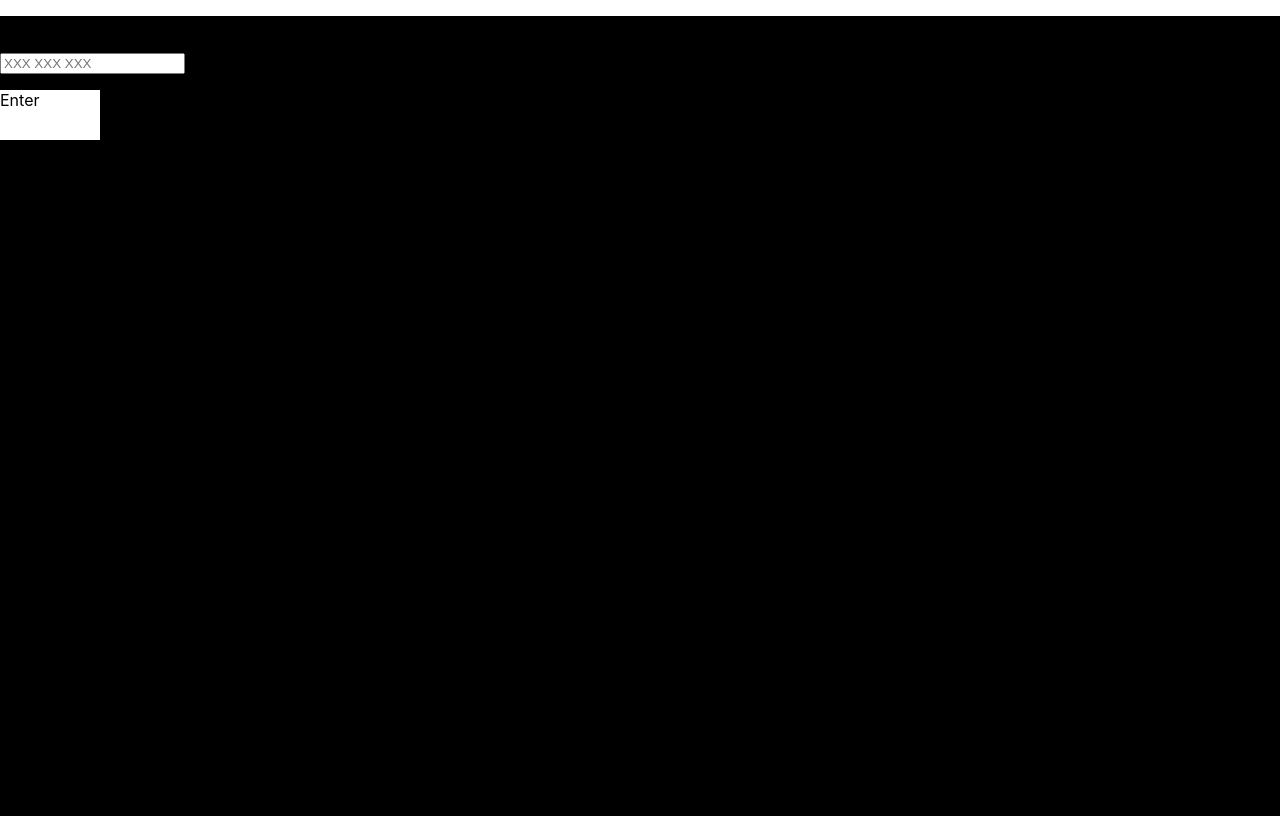
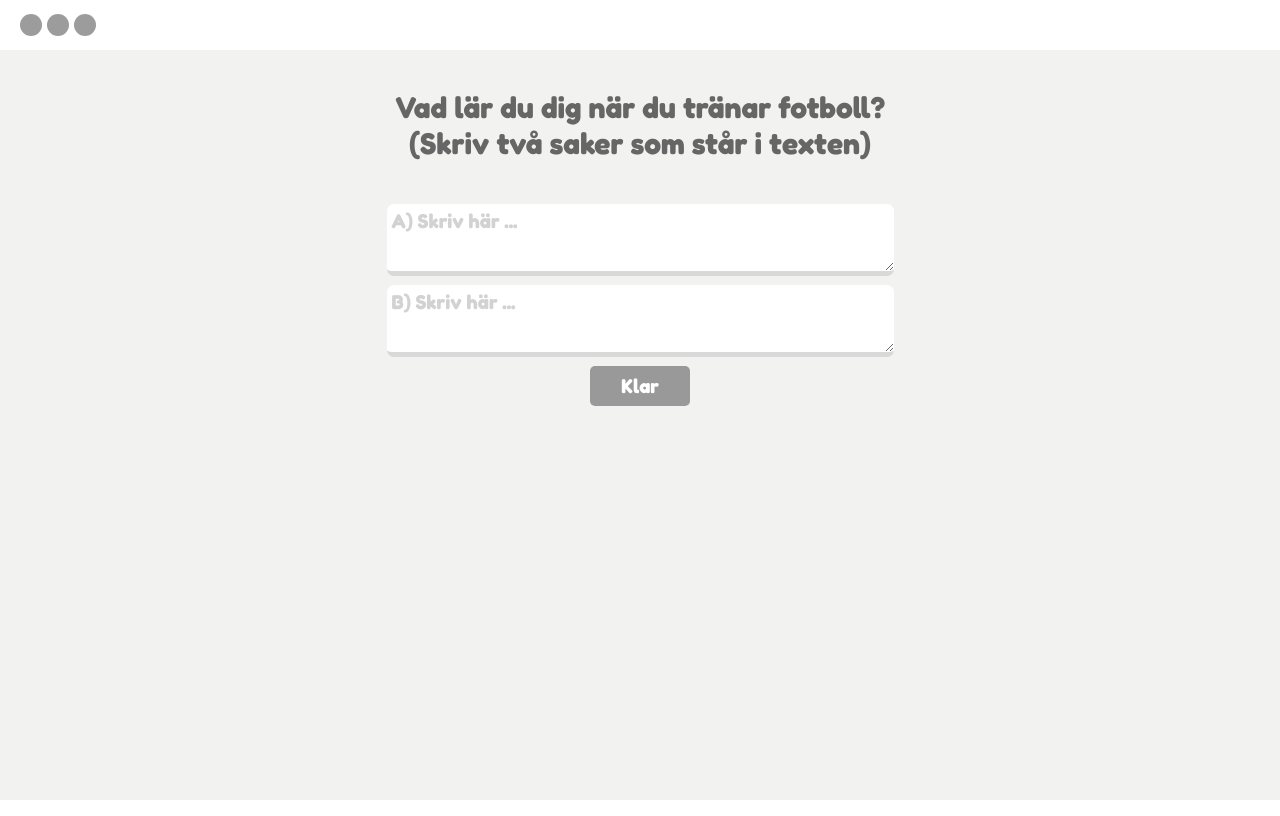
Before and after one commit to fluffyshark/client-school-app, a React (Create React App) app: page / in a window 1280 px wide. Built offline with nearby package versions, Linux system fonts and the light colour scheme.

Commit message:
Quiz - Added Multiple choice and textarea input.

```diff
--- a/public/index.html
+++ b/public/index.html
@@ -1,14 +1,16 @@
 <!DOCTYPE html>
 <html lang="en">
+
 <head>
   <meta charset="utf-8" />
   <link rel="icon" href="%PUBLIC_URL%/favicon.ico" />
   <meta name="viewport" content="width=device-width, initial-scale=1" />
   <meta name="theme-color" content="#000000" />
-    <meta
-      name="description"
-      content="Web site created using create-react-app"
-    />
+  <meta name="description" content="Web site created using create-react-app" />
+  <link rel="preconnect" href="https://fonts.googleapis.com">
+  <link rel="preconnect" href="https://fonts.gstatic.com" crossorigin>
+  <link href="https://fonts.googleapis.com/css2?family=Fredoka:wght@700&family=Luckiest+Guy&display=swap"
+    rel="stylesheet">
   <link rel="apple-touch-icon" href="%PUBLIC_URL%/logo192.png" />
   <!--
       manifest.json provides metadata used when your web app is installed on a
@@ -26,6 +28,7 @@
     -->
   <title>React App</title>
 </head>
+
 <body>
   <noscript>You need to enable JavaScript to run this app.</noscript>
   <div id="root"></div>
@@ -40,4 +43,5 @@
       To create a production bundle, use `npm run build` or `yarn build`.
     -->
 </body>
+
 </html>
--- a/src/App.tsx
+++ b/src/App.tsx
@@ -3,6 +3,7 @@ import { BrowserRouter, Routes, Route } from "react-router-dom";
 import { AuthContextProvider } from "./components/context/authContext";
 import Login from './pages/login/Login';
 import './App.css';
+import Quiz from './pages/quiz/Quiz';
 
 function App() {
 
@@ -23,8 +24,8 @@ function App() {
     <BrowserRouter>
       <AuthContextProvider>
         <Routes>
-          <Route path="/" element={<Login getUserCredentials={getUserCredentials} />} />
-
+          <Route path="/login" element={<Login getUserCredentials={getUserCredentials} />} />
+          <Route path="/" element={<Quiz />} />
         </Routes>
       </AuthContextProvider>
     </BrowserRouter>
--- /dev/null
+++ b/src/components/navbar/Navbar.tsx
@@ -0,0 +1,25 @@
+import React from 'react'
+import "./navbar.scss"
+import { lasforstaelse2 } from "../../pages/quiz/questions/questions"
+
+type Props = {
+    setQuizOrder: any
+}
+
+const Navbar = ({ setQuizOrder }: Props) => {
+    return (
+        <div className='navbar'>
+
+            <div className="left">
+                {lasforstaelse2.map((question, i) => {
+                    return <div key={i} className="progressCicle" onClick={() => setQuizOrder(i)}></div>
+                })}
+
+            </div>
+
+            <div className="right"></div>
+        </div>
+    )
+}
+
+export default Navbar
--- /dev/null
+++ b/src/components/navbar/navbar.scss
@@ -0,0 +1,35 @@
+@mixin flex($justify, $align, $direction) {
+    display: flex;
+    align-items: $align;
+    justify-content: $justify;
+    flex-direction: $direction;
+}
+
+
+.navbar {
+    width: 100%;
+    height: 50px;
+    background-color: white;
+    @include flex(space-between, center, row);
+
+    .left {
+        width: 50%;
+        height: 100%;
+        @include flex(flex-start, center, row);
+        padding-left: 20px;
+        box-sizing: border-box;
+        gap: 5px;
+
+        .progressCicle {
+            width: 22px;
+            height: 22px;
+            border-radius: 100%;
+            background-color: #9c9c9c;
+        }
+    }
+
+    .right {
+        width: 100px;
+        height: 100%;
+    }
+}
--- a/src/pages/login/login.scss
+++ b/src/pages/login/login.scss
@@ -1,3 +1,12 @@
+@mixin flex($justify, $align, $direction) {
+    display: flex;
+    align-items: $align;
+    justify-content: $justify;
+    flex-direction: $direction;
+}
+
+
+
 .login {
     width: 100%;
     height: 100vh;
--- /dev/null
+++ b/src/pages/quiz/Quiz.tsx
@@ -0,0 +1,44 @@
+import React, { useState } from 'react'
+import "./quiz.scss"
+import Navbar from '../../components/navbar/Navbar'
+import mall from "../../assets/mall.png"
+import TwoTextAresForms from './components/TwoTextAresForms'
+import AnswerAllt from './components/AnswerAllt'
+import { lasforstaelse2 } from "./questions/questions"
+
+type Props = {}
+
+const Quiz = (props: Props) => {
+
+    const [quizOrder, setQuizOrder] = useState(1)
+
+
+
+
+
+    return (
+        <div className='quiz'>
+            <Navbar setQuizOrder={setQuizOrder} />
+            {/* <img src={mall} alt="" /> */}
+            <div className="mainContent">
+
+                {lasforstaelse2.map((quiz_question, i) => {
+                    if (quiz_question.type === "answerAlt") {
+                        if (quizOrder === quiz_question.order) {
+                            return <AnswerAllt key={i} quiz_question={quiz_question} />
+                        }
+
+                    } else if (quiz_question.type === "textarea") {
+                        if (quizOrder === quiz_question.order) {
+                            return <TwoTextAresForms key={i} quiz_question={quiz_question} />
+                        }
+                    }
+
+                })}
+
+            </div>
+        </div>
+    )
+}
+
+export default Quiz
--- /dev/null
+++ b/src/pages/quiz/components/AnswerAllt.tsx
@@ -0,0 +1,26 @@
+import React from 'react'
+import "./answerAllt.scss"
+
+type Props = {
+    quiz_question: any
+}
+
+const AnswerAllt = ({ quiz_question }: Props) => {
+    return (
+        <div className='answerAlt'>
+            <div className="answerAlt_questionArea">
+                <p style={{ width: `${quiz_question.questionWith}` }}>{quiz_question.question}</p>
+            </div>
+            <div className="answerAlt_answerArea">
+
+                <div id="answerA" className="answerAlt"><p>{quiz_question.alt1}</p></div>
+                <div id="answerB" className="answerAlt"><p>{quiz_question.alt2}</p></div>
+                <div id="answerC" className="answerAlt"><p>{quiz_question.alt3}</p></div>
+                <div id="answerD" className="answerAlt"><p>{quiz_question.alt4}</p></div>
+
+            </div>
+        </div>
+    )
+}
+
+export default AnswerAllt
--- /dev/null
+++ b/src/pages/quiz/components/TwoTextAresForms.tsx
@@ -0,0 +1,74 @@
+import React, { useState } from 'react';
+import "./twoTextAresForm.scss"
+
+interface FormState {
+    field1: string;
+    field2: string;
+}
+
+interface Props {
+    quiz_question: any
+}
+
+const TwoTextAresForms = ({ quiz_question }: Props) => {
+
+    const [formData, setFormData] = useState<FormState>({
+        field1: '',
+        field2: '',
+    });
+
+    const handleChange = (event: React.ChangeEvent<HTMLTextAreaElement>) => {
+        const { name, value } = event.target;
+        setFormData({
+            ...formData,
+            [name]: value,
+        });
+    };
+
+    const handleSubmit = (event: React.FormEvent) => {
+        event.preventDefault();
+        // You can handle form submission here, e.g., send data to an API
+        console.log('Form Data:', formData);
+    };
+
+    return (
+
+        <div className='textAreaForm'>
+            <div className="textArea_questionArea">
+                <p style={{ width: `${quiz_question.questionWith}` }}>{quiz_question.question}</p>
+
+            </div>
+            <div className="textArea_answerArea">
+
+                <form onSubmit={handleSubmit}>
+                    <div>
+
+                        <textarea
+                            id="field1"
+                            name="field1"
+                            value={formData.field1}
+                            onChange={handleChange}
+                            rows={4} // You can adjust the number of rows as needed
+                            placeholder="A) Skriv här ..."
+                        />
+                    </div>
+                    <div>
+
+                        <textarea
+                            id="field2"
+                            name="field2"
+                            value={formData.field2}
+                            onChange={handleChange}
+                            rows={4}
+                            placeholder="B) Skriv här ..."
+                        />
+                    </div>
+                    <button type="submit">Klar</button>
+                </form>
+            </div>
+
+        </div >
+    )
+}
+
+export default TwoTextAresForms
--- /dev/null
+++ b/src/pages/quiz/components/answerAllt.scss
@@ -0,0 +1,56 @@
+@mixin flex($justify, $align, $direction) {
+    display: flex;
+    align-items: $align;
+    justify-content: $justify;
+    flex-direction: $direction;
+}
+
+.answerAlt {
+    width: 100%;
+    height: 100%;
+    @include flex(center, center, column);
+}
+
+
+
+.answerAlt_questionArea {
+    width: 100%;
+    height: calc(100% - 265px);
+    @include flex(center, center, row);
+
+    p {
+        color: #666666;
+        font-family: "Fredoka", sans-serif;
+        font-size: 30px;
+        text-align: center;
+
+    }
+}
+
+
+.answerAlt_answerArea {
+    width: 1024px;
+    height: 260px;
+    @include flex(center, center, row);
+    gap: 20px;
+    flex-wrap: wrap;
+    padding-top: 20px;
+    padding-bottom: 20px;
+    box-sizing: border-box;
+
+    .answerAlt {
+        width: 465px;
+        height: 100px;
+        background-color: white;
+        border-radius: 7px;
+        border-bottom: 5px solid #d9d9d9;
+        text-align: center;
+        @include flex(center, center, row);
+
+        p {
+            color: #9c9c9c;
+            font-family: "Fredoka", sans-serif;
+            font-size: 25px;
+        }
+    }
+}
--- /dev/null
+++ b/src/pages/quiz/components/twoTextAresForm.scss
@@ -0,0 +1,75 @@
+@mixin flex($justify, $align, $direction) {
+    display: flex;
+    align-items: $align;
+    justify-content: $justify;
+    flex-direction: $direction;
+}
+
+
+.textAreaForm {
+    width: 100%;
+    height: 100%;
+    @include flex(flex-start, center, column);
+}
+
+.textArea_questionArea {
+    width: 100%;
+    height: 150px;
+    @include flex(center, center, row);
+
+    p {
+        color: #666666;
+        font-family: "Fredoka", sans-serif;
+        font-size: 30px;
+        white-space: pre-line;
+        text-align: center;
+    }
+}
+
+.textArea_answerArea {
+    width: 1024px;
+    height: 210px;
+    @include flex(center, center, row);
+    gap: 20px;
+    flex-wrap: wrap;
+}
+
+
+
+form {
+    width: 100%;
+    height: 100%;
+    @include flex(center, center, column);
+    row-gap: 5px;
+}
+
+textarea {
+    width: 500px;
+    height: 60px;
+    background-color: white;
+    border-radius: 7px;
+    border: none;
+    border-bottom: 5px solid #d9d9d9;
+
+    color: #9c9c9c;
+    font-family: "Fredoka", sans-serif;
+    font-size: 20px;
+    padding-left: 5px;
+    padding-top: 5px;
+}
+
+textarea::placeholder {
+    color: #9c9c9c73;
+}
+
+button {
+    background-color: #999999;
+    width: 100px;
+    height: 40px;
+    border-radius: 5px;
+    border: none;
+
+    color: white;
+    font-family: "Fredoka", sans-serif;
+    font-size: 20px;
+}
--- /dev/null
+++ b/src/pages/quiz/questions/questions.ts
@@ -0,0 +1,6 @@
+export const lasforstaelse2 = [
+    { order: 0, question: "Vad är viktigast när man spelar fotboll?", type: "answerAlt", alt1: "A) Bra fotbollsskor", alt2: "B) En fotboll", alt3: "C) God teknik", alt4: "D) Bra lagkamrater", correct: "B) En fotboll", questionWith:"100%" },
+    { order: 1, question: "Vad lär du dig när du tränar fotboll? (Skriv två saker som står i texten)", type: "textarea", alt1: "", alt2: "", alt3: "", alt4: "", correct: "", questionWith:"500px"},
+    { order: 2, question: "Vilken var den första beskrivningen av sporten? (Välj den beskrivning som kom first i texten)", type: "answerAlt", alt1: "Man kan spela var som helst.", alt2: "Det är världens största lagsport.", alt3: "Man måste känna till de regler som gäller.", alt4: "Man behöver träna för att få bra teknik.", correct: "Det är världens största lagsport.", questionWith:"700px" }
+
+]
--- /dev/null
+++ b/src/pages/quiz/quiz.scss
@@ -0,0 +1,31 @@
+@mixin flex($justify, $align, $direction) {
+    display: flex;
+    align-items: $align;
+    justify-content: $justify;
+    flex-direction: $direction;
+}
+
+.quiz {
+    width: 100%;
+    height: 100vh;
+    background-color: #f2f2f1;
+
+    img {
+        width: 100%;
+        height: 100vh;
+        position: absolute;
+        opacity: 0.5;
+        top: 0;
+    }
+
+    .mainContent {
+        width: 100%;
+        height: calc(100vh - 50px);
+        @include flex(center, center, column);
+
+
+    }
+}
+
+
+@media only screen and (max-width: 1150px) {}
```
Also changed, not shown: src/assets/mall.png (added), src/assets/mall2.png (added). Lines whose indentation alone changed are shown as unchanged.
